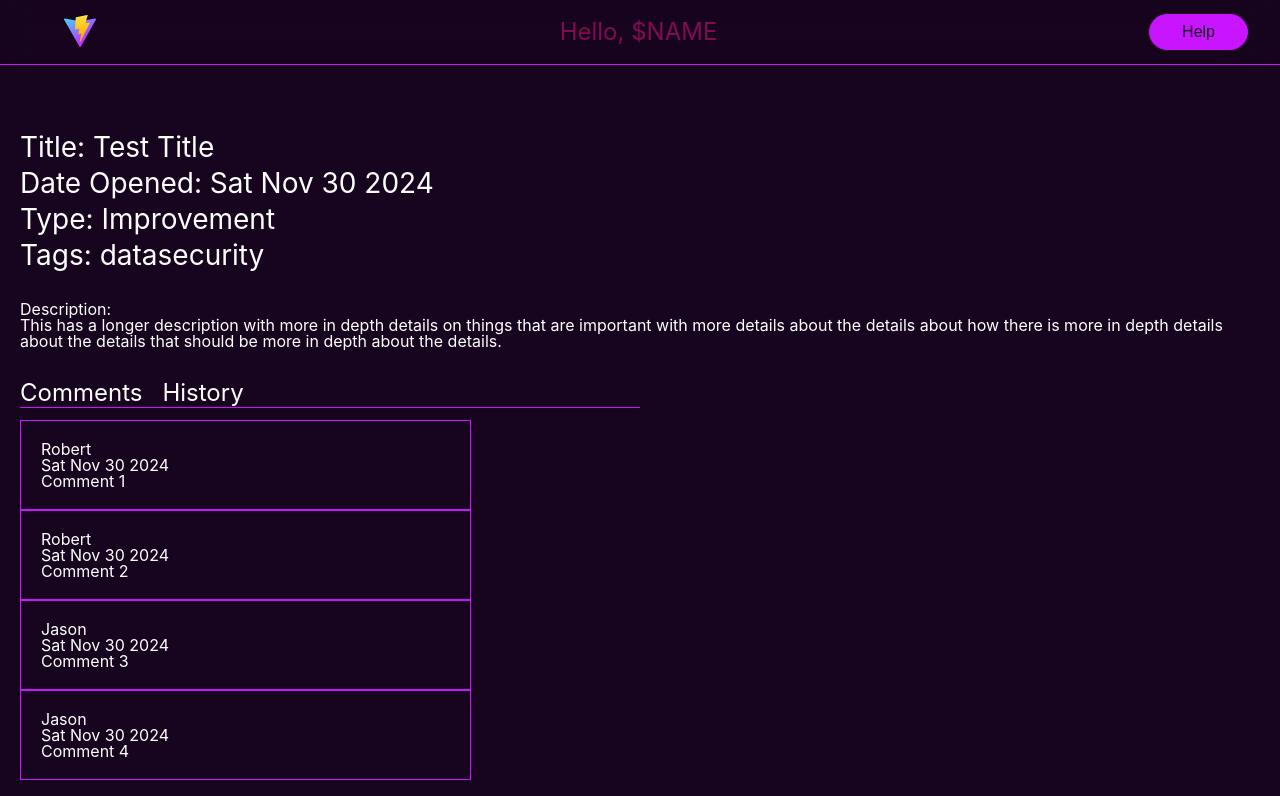
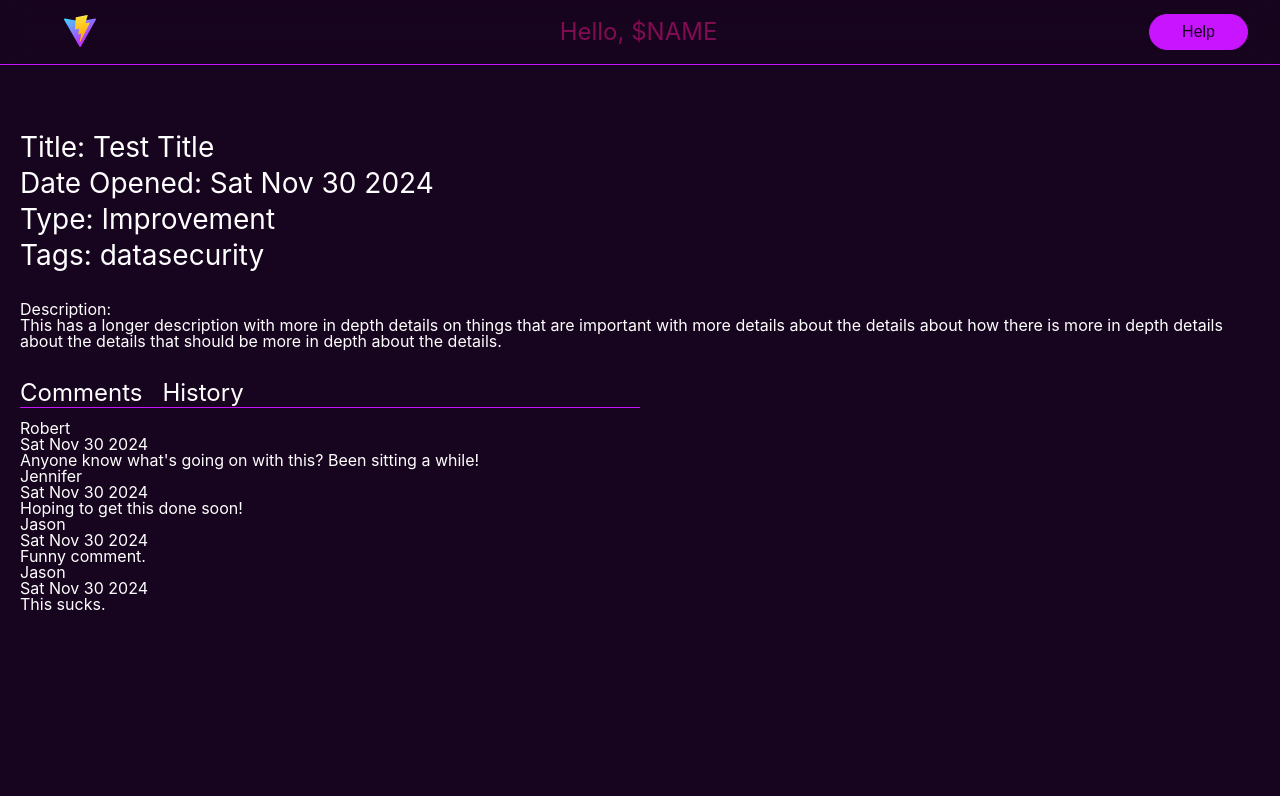
Before and after one commit to dwilliams304/ts-ticket-tracker, a React (Vite) app in the folder client/: page / in a window 1280 px wide. Both pictures are taken after a click on the element 640 px from the left and 433 px from the top of the page. Shown: the top 796 px of the page. Built offline with nearby package versions, Linux system fonts and the light colour scheme.

Commit message:
separate comments and history into own sections

```diff
--- a/client/src/components/components.css
+++ b/client/src/components/components.css
@@ -124,10 +124,28 @@
     color: var(--primaryColor);
 }
 
-.ticket-comment {
-    border: 1px solid var(--primaryColor);
-    display: flex;
-    flex-direction: column;
-    padding: 20px;
-    width: 33%;
+.ticket-subsection
+{
+
 }
+
+/* COMMENTS */
+.comments-container
+{
+
+}
+.comment-item
+{
+
+}
+
+/* HISTORY */
+.history-container
+{
+
+}
+
+.history-item
+{
+
+}
--- /dev/null
+++ b/client/src/components/pages/TicketPage/TicketComments.tsx
@@ -0,0 +1,24 @@
+import { Comment } from "../../../types";
+
+type TicketCommentsProps = {
+    comments: Comment[] | undefined
+}
+export default function TicketComments({comments}: TicketCommentsProps){
+
+    return(
+        <div className="comments-container">
+            {
+                comments === undefined || comments.length === 0 ?
+                <h2>No comments</h2>
+                :
+                comments.map(comment => (
+                    <div key={comment.id} className="comment-item">
+                        <p>{comment.user.name}</p>
+                        <p>{comment.timestamp.toDateString()}</p>
+                        <p>{comment.comments}</p>
+                    </div>
+                ))
+            }
+        </div>
+    )
+}
--- /dev/null
+++ b/client/src/components/pages/TicketPage/TicketHistoryList.tsx
@@ -0,0 +1,25 @@
+import { TicketHistory } from "../../../types"
+
+type TicketHistoryProps = {
+    history: TicketHistory[] | undefined;
+}
+
+export default function TicketHistoryList({history}: TicketHistoryProps){
+    return(
+        <div className="history-container">
+            {
+                history === undefined || history.length === 0
+                ?
+                <h2>No ticket history</h2>
+                :
+                history.map(history => (
+                    <div key={history.id} className="history-item">
+                        <p>{history.user.name}</p>
+                        <p>{history.timestamp.toDateString()}</p>
+                        <p>{history.commit}</p>
+                    </div>
+                ))
+            }
+        </div>
+    )
+}
--- a/client/src/components/pages/TicketPage/TicketPage.tsx
+++ b/client/src/components/pages/TicketPage/TicketPage.tsx
@@ -2,6 +2,8 @@ import { useState, useEffect } from "react";
 import { useParams, useNavigate } from "react-router-dom";
 import TEST_FetchTicketData from "../../../data/dummydata";
 import { FullTicket } from "../../../types";
+import TicketComments from "./TicketComments";
+import TicketHistoryList from "./TicketHistoryList";
 
 type footertabs = "Comments" | "History";
 
@@ -46,23 +48,13 @@ export default function TicketPage(){
                     <h3 onClick={() => setFooterTab("Comments")}>Comments</h3>
                     <h3 onClick={() => setFooterTab("History")}>History</h3>
                 </div>
-                {/* TO-DO: SEPARATE INTO OWN COMPONENT */}
-                <div>
+
+                <div className="ticket-subsection">
                     {
                         footerTab === "Comments" ?
-                        <div>
-                            {
-                                ticketData?.comments.map((comment, i) => (
-                                    <div key={i} className="ticket-comment">
-                                        <p>{comment.user.name}</p>
-                                        <p>{comment.timestamp.toDateString()}</p>
-                                        <p>{comment.comments}</p>
-                                    </div>
-                                ))
-                            }
-                        </div>
+                        <TicketComments comments={ticketData?.comments} />
                         :
-                        <div>History Tab</div>
+                        <TicketHistoryList history={ticketData?.history} />
                     }
                 </div>
             </div>
--- a/client/src/data/dummydata.ts
+++ b/client/src/data/dummydata.ts
@@ -13,12 +13,30 @@ export const Users: User[] = [
     {
         id: "1",
         name: "Robert",
-        email: "rober@example.com"
+        email: "robert@example.com",
+        department: "Front-End",
+        role: "Developer"
     },
     {
         id: "2",
         name: "Jason",
-        email: "jason@example.com"
+        email: "jason@example.com",
+        department: "Front-End",
+        role: "Leader"
+    },
+    {
+        id: "3",
+        name: "Rudy",
+        email: "rudy@example.com",
+        department: "Infrastructure",
+        role: "Leader"
+    },
+    {
+        id: "4",
+        name: "Jennifer",
+        email: "jennifer@exmaple.com",
+        department: "Back-End",
+        role: "Manager"
     }
 ]
 
@@ -39,30 +57,36 @@ export const DummyTickets: FullTicket[] = [
         longDescription: "This has a longer description with more in depth details on things that are important with more details about the details about how there is more in depth details about the details that should be more in depth about the details.",
         history: [
             {
+                id: "03-001",
                 timestamp: new Date(),
-                user: Users[0]
+                user: Users[0],
+                commit: "ticket created"
             }
         ],
         comments: [
             {
+                id: "01-012",
                 timestamp: new Date(),
                 user: Users[0],
-                comments: "Comment 1"
+                comments: "Anyone know what's going on with this? Been sitting a while!"
             },
             {
+                id: "01-013",
                 timestamp: new Date(),
-                user: Users[0],
-                comments: "Comment 2"
+                user: Users[3],
+                comments: "Hoping to get this done soon!"
             },
             {
+                id: "01-014",
                 timestamp: new Date(),
                 user: Users[1],
-                comments: "Comment 3"
+                comments: "Funny comment."
             },
             {
+                id: "01-015",
                 timestamp: new Date(),
                 user: Users[1],
-                comments: "Comment 4"
+                comments: "This sucks."
             },
         ]
     },
@@ -82,17 +106,13 @@ export const DummyTickets: FullTicket[] = [
         longDescription: "",
         history: [
             {
+                id: "03-002",
                 timestamp: new Date(),
-                user: Users[1]
+                user: Users[1],
+                commit: "ticket created"
             }
         ],
-        comments: [
-            {
-                timestamp: new Date(),
-                user: Users[1],
-                comments: "No comments"
-            }
-        ]
+        comments: []
     },
 
 ]
--- a/client/src/types/tickets.ts
+++ b/client/src/types/tickets.ts
@@ -2,11 +2,14 @@ export type User = {
     id: string;
     name: string;
     email: string;
+    department: string;
+    role: Role;
 }
 
 type Severities = "None" | "Low" | "Medium" | "High" | "Critical";
 type Tags = "data" | "security" | "users" | "ui" | "test";
 type TicketType = "Bug" | "Test" | "Improvement" | "Feature" | "Task" | "Vulernability";
+type Role = "Developer" | "Leader" | "Manager" | "Admin";
 
 
 export type BasicTicketData = {
@@ -22,10 +25,13 @@ export type BasicTicketData = {
 }
 
 export type TicketHistory = {
+    id: string;
     timestamp: Date;
     user: User;
+    commit: string;
 }
 export type Comment = {
+    id: string;
     timestamp: Date;
     user: User;
     comments: string;
```
